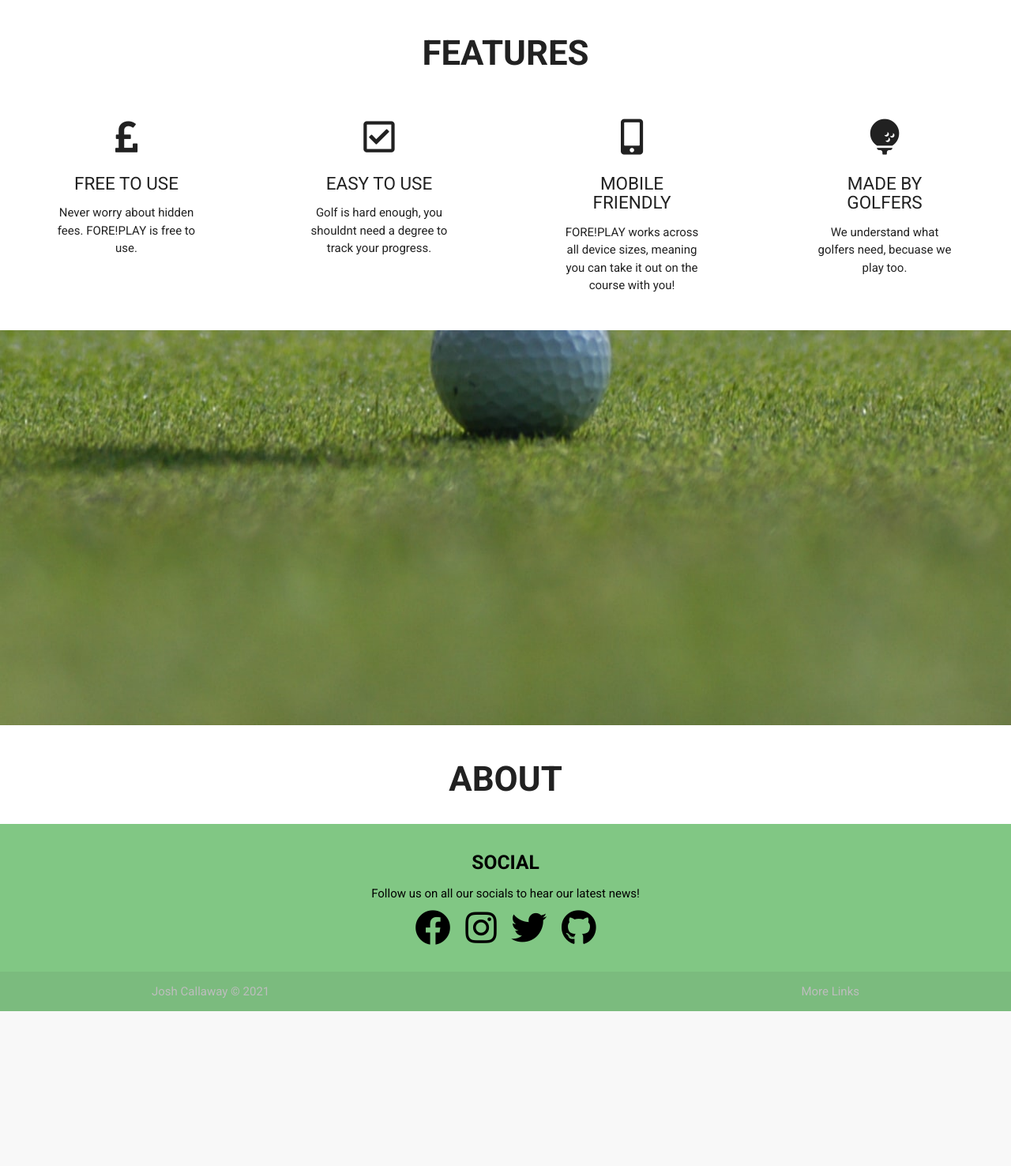
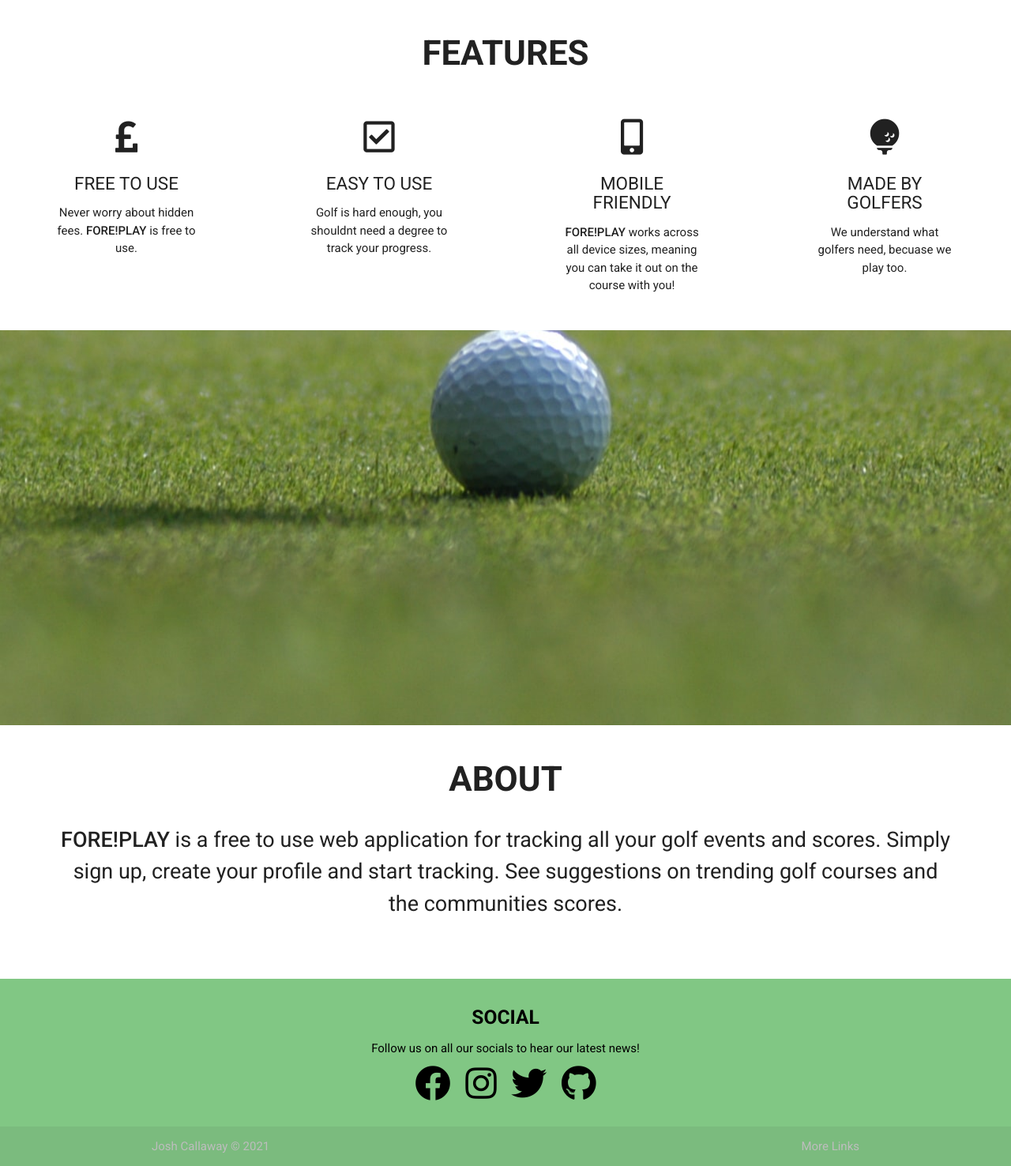
Before and after one commit to joshcallawaydev/fore-play-app, a Flask app: page / in a window 1280 px wide. Shown: the part 465-1941 px from the top of the page at 79% size. Before the commit the page ends 1745 px from the top, so only its background shows below. Run offline with Flask 2, Linux system fonts and the light colour scheme; some libraries are stand-ins or nearby versions.

Commit message:
About section added

```diff
--- a/static/css/style.css
+++ b/static/css/style.css
@@ -96,6 +96,7 @@ h5 {
     align-items: stretch;
     align-content: stretch;
     margin: 2rem 0;
+    height: auto;
 }
 
 .flex-items:nth-child(1),
@@ -113,6 +114,10 @@ h5 {
     font-size: 3rem;
 }
 
+.icon:hover {
+    transform: scale(1.1);
+}
+
 .parallax img {
     width: auto;
 }
@@ -127,3 +132,8 @@ h5 {
     font-size: 2.5rem;
     margin-bottom: 2rem;
 }
+
+#flex-container {
+    margin: 0 5rem 5rem;
+    font-size: 1.8rem;
+}
--- a/templates/home.html
+++ b/templates/home.html
@@ -14,7 +14,7 @@
     <div class="flex-items">
         <i class="fas fa-pound-sign icon"></i>
         <h4 class="mini-title">Free to use</h4>
-        <p>Never worry about hidden fees. FORE!PLAY is free to use.</p>
+        <p>Never worry about hidden fees. <strong>FORE!PLAY</strong> is free to use.</p>
     </div>
     <div class="flex-items">
         <i class="far fa-check-square icon"></i>
@@ -24,7 +24,8 @@
     <div class="flex-items">
         <i class="fas fa-mobile-alt icon"></i>
         <h4 class="mini-title">Mobile Friendly</h4>
-        <p>FORE!PLAY works across all device sizes, meaning you can take it out on the course with you!</p>
+        <p><strong>FORE!PLAY</strong> works across all device sizes, meaning you can take it out on the course with you!
+        </p>
     </div>
     <div class="flex-items">
         <i class="fas fa-golf-ball icon"></i>
@@ -38,6 +39,10 @@
 </div>
 
 <h3 class="title">About</h3>
-
+<div class="flex-container center" id="flex-container">
+    <p><strong>FORE!PLAY</strong> is a free to use web application for tracking all your golf events and scores. Simply
+        sign up, create
+        your profile and start tracking. See suggestions on trending golf courses and the communities scores.</p>
+</div>
 
 {% endblock %}
```
